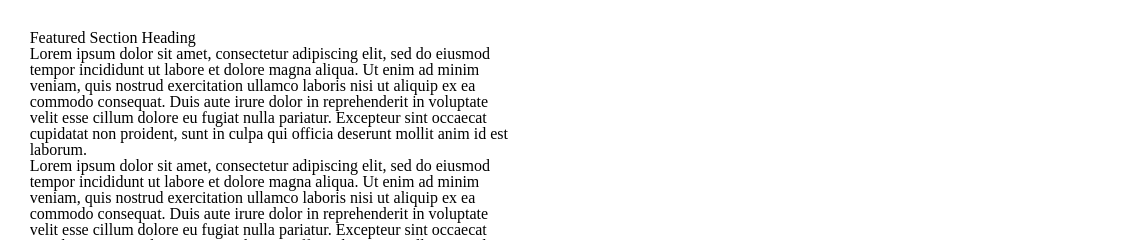
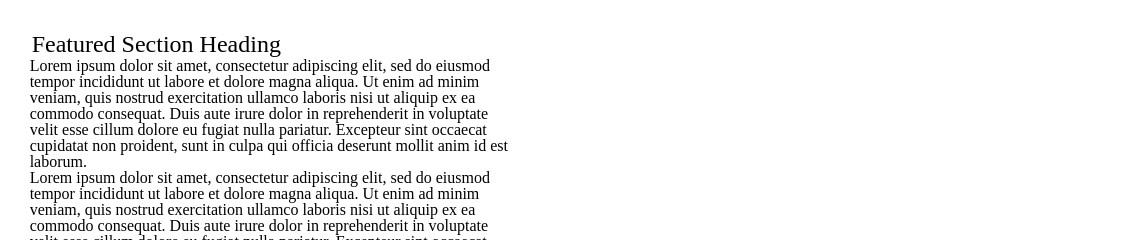
Before and after one commit to GoldBeardSea/wireframe-exercise, a plain HTML site: page index.html in a window 1280 px wide. Shown: the part 983-1223 px from the top of the page, 155-1280 px from the left. Drawn offline with Linux system fonts and the light colour scheme.

Commit message:
fine tuning that headline element

```diff
--- a/css/style.css
+++ b/css/style.css
@@ -64,6 +64,8 @@ section img {
   float: left;
   width: 100%;
   text-align: left;
+  font-size: 1.5em;
+  padding: 2px;
 }
 
 #text {
```
